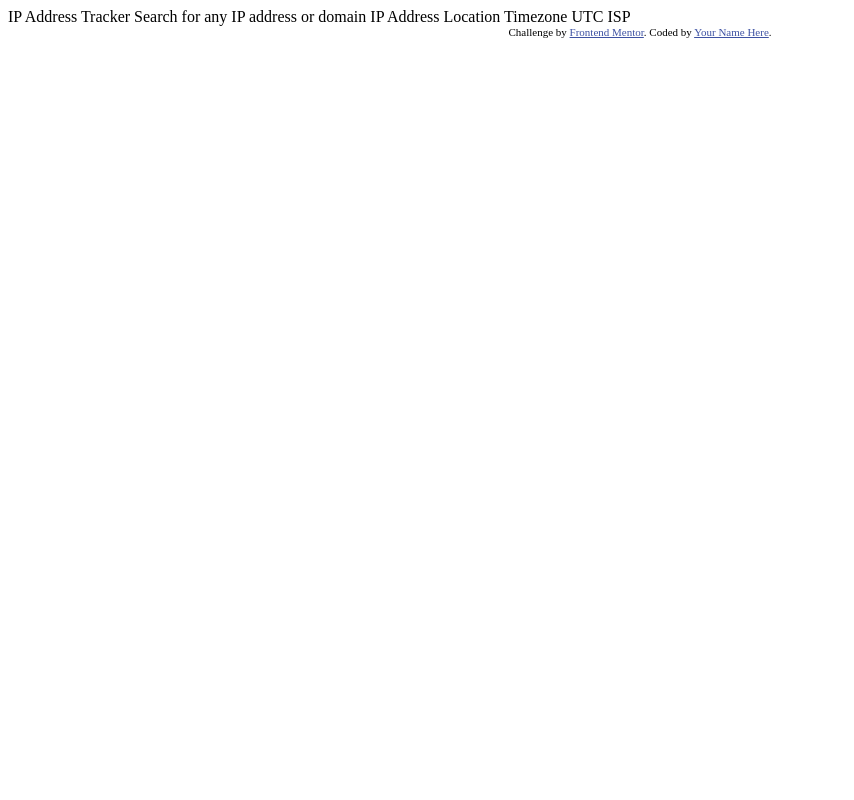
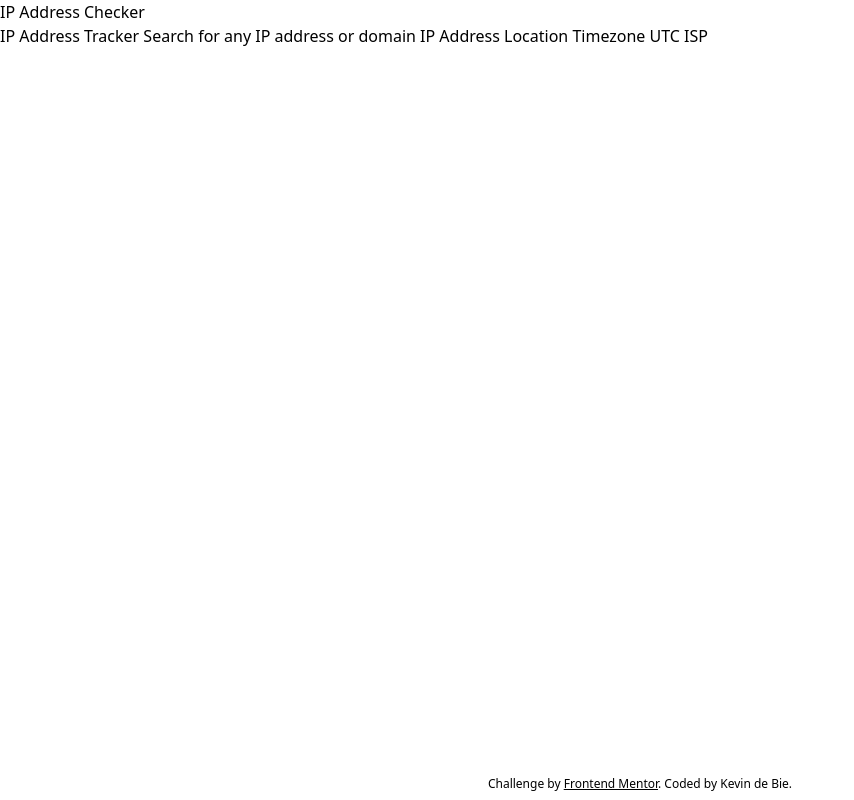
Before and after one commit to kevindebie/ip-tracker, a website: page index.html in a window 1280 px wide. Shown: the whole page, without its empty margins (0-854 px from the left). Drawn offline with Linux system fonts and the light colour scheme.

Commit message:
Added Tailwind CSS

```diff
--- a/index.html
+++ b/index.html
@@ -5,17 +5,16 @@
   <meta name="viewport" content="width=device-width, initial-scale=1.0"> <!-- displays site properly based on user's device -->
 
   <link rel="icon" type="image/png" sizes="32x32" href="./images/favicon-32x32.png">
+  <link href="dist/output.css" rel="stylesheet">
 
-  <title>Frontend Mentor | IP Address Tracker</title>
+  <title>IP Address Tracker</title>
+</head>
 
-  <!-- Feel free to remove these styles or customise in your own stylesheet 👍 -->
-  <style>
-    .attribution { font-size: 11px; text-align: center; }
-    .attribution a { color: hsl(228, 45%, 44%); }
-  </style>
-</head>
-<body>
-
+<body class="flex flex-col min-h-screen">
+  <main class="flex-1">
+    <div>
+      <h1>IP Address Checker</h1>
+    </div>
     IP Address Tracker
 
     Search for any IP address or domain
@@ -25,10 +24,10 @@
     Timezone
       UTC <!-- add offset value dynamically using the API -->
     ISP
+  </main>
 
-  <div class="attribution">
-    Challenge by <a href="https://www.frontendmentor.io?ref=challenge" target="_blank">Frontend Mentor</a>.
-    Coded by <a href="#">Your Name Here</a>.
-  </div>
+  <footer class="py-2 text-xs text-center">
+      <p>Challenge by <a class="underline" href="https://www.frontendmentor.io?ref=challenge" target="_blank">Frontend Mentor</a>. Coded by Kevin de Bie.</p>
+  </footer>
 </body>
 </html>
--- /dev/null
+++ b/package.json
@@ -0,0 +1,5 @@
+{
+  "devDependencies": {
+    "tailwindcss": "^3.2.7"
+  }
+}
--- /dev/null
+++ b/src/input.css
@@ -0,0 +1,3 @@
+@tailwind base;
+@tailwind components;
+@tailwind utilities;
--- /dev/null
+++ b/tailwind.config.js
@@ -0,0 +1,9 @@
+/** @type {import('tailwindcss').Config} */
+module.exports = {
+  content: ["./src/**/*.{html,js}",
+            "./index.html"],
+  theme: {
+    extend: {},
+  },
+  plugins: [],
+}
```
Also changed, not shown: dist/output.css (added), 1 other file. Lines whose indentation alone changed are shown as unchanged.
